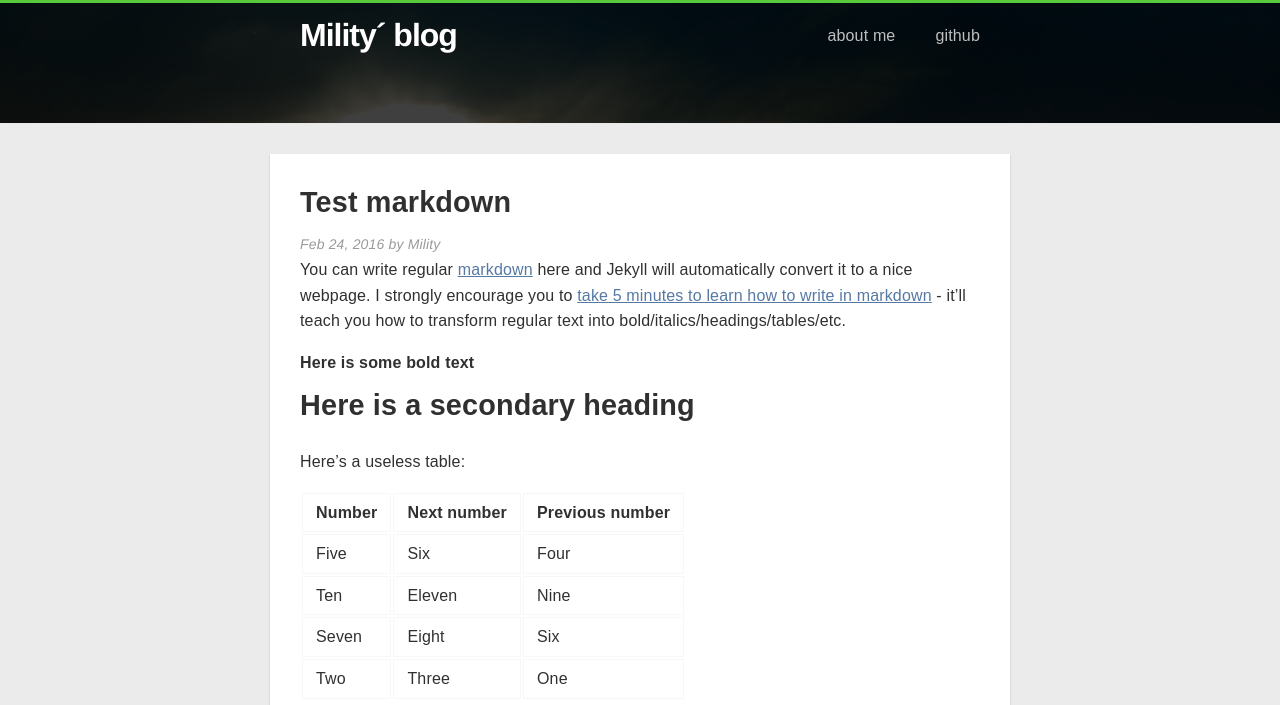
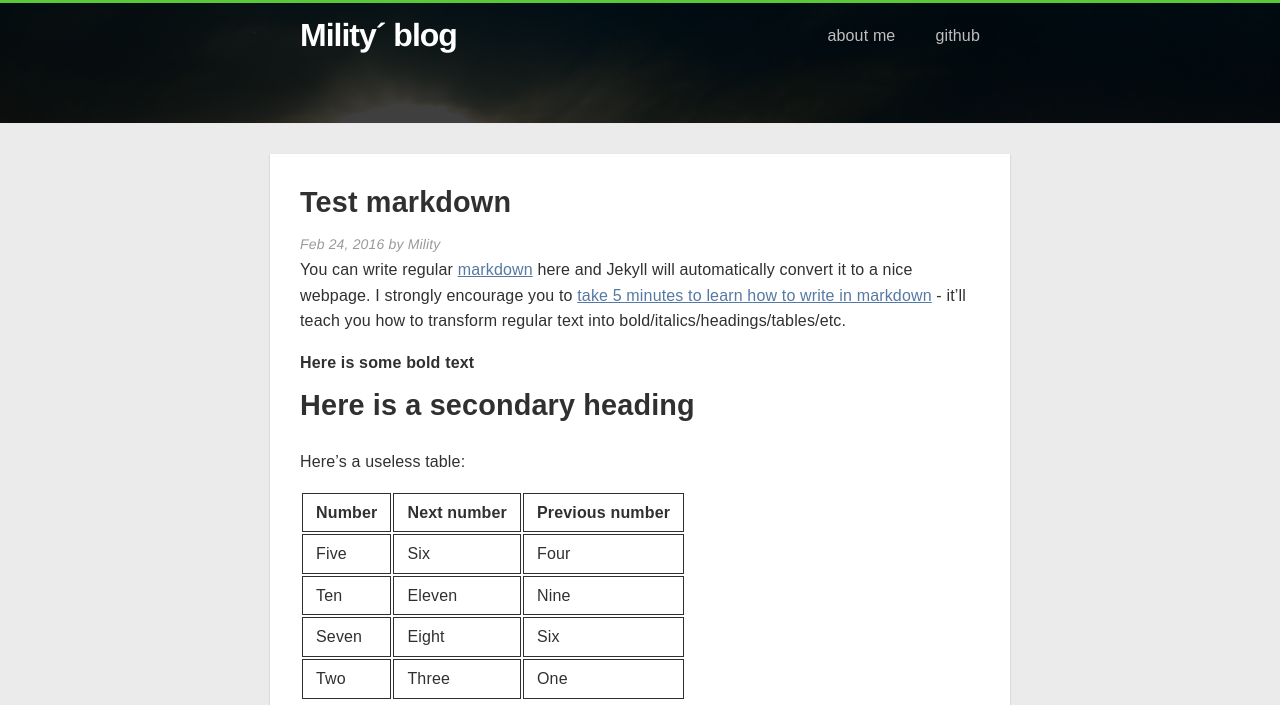
Before and after one commit to Mility/Mility.github.io, a Jekyll site: the page built from _posts/2016-02-24-just-a-test.md, in a window 1280 px wide. Shown: the top 705 px of the page. Built offline with Jekyll 4.4.1, drawn with Linux system fonts in a browser that asks for light colours; nearby versions of some CDN libraries.

Commit message:
Update _normalize.scss

```diff
--- a/_sass/_normalize.scss
+++ b/_sass/_normalize.scss
@@ -431,7 +431,7 @@ table {
   padding: 0;
 }
 table tr {
-  border-top: 1px solid #F7F7F7;
+  border-top: 1px solid #303030;
   background-color: #FFFFFF;/*#AAB2BD*/
   margin: 0;
   padding: 0;
@@ -442,13 +442,13 @@ table tr {
 }*/
 table tr th {
   font-weight: bold;
-  border: 1px solid #F7F7F7;/*宽度改为0*/
+  border: 1px solid #303030;/*宽度改为0*/
   text-align: left;
   margin: 0;
   padding: 6px 13px;
 }
 table tr td {
-  border: 1px solid #F7F7F7;/*宽度改为0 F7F7F7*/
+  border: 1px solid #303030;/*宽度改为0 F7F7F7*/
   text-align: left;
   margin: 0;
   padding: 6px 13px;
```
